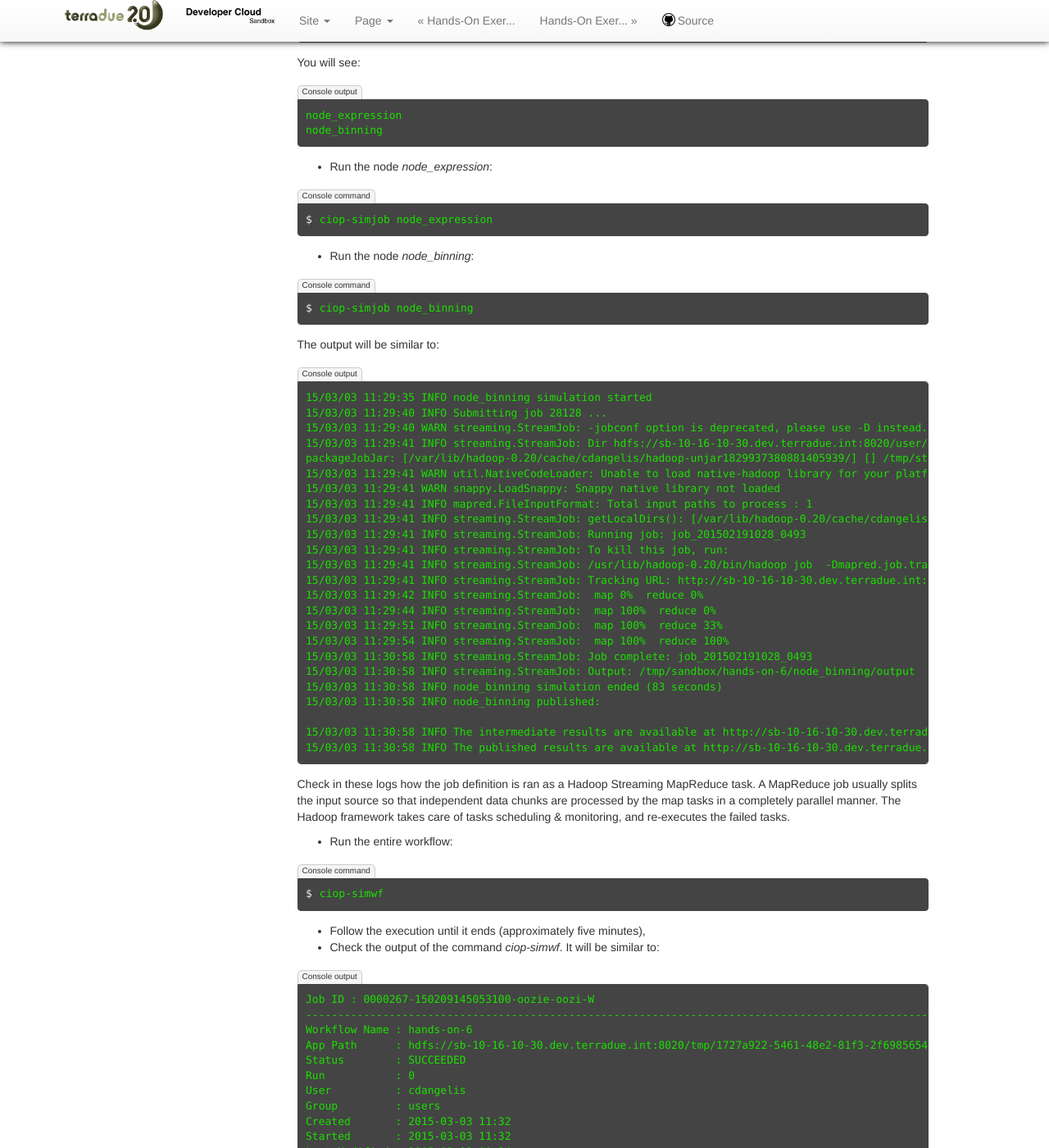
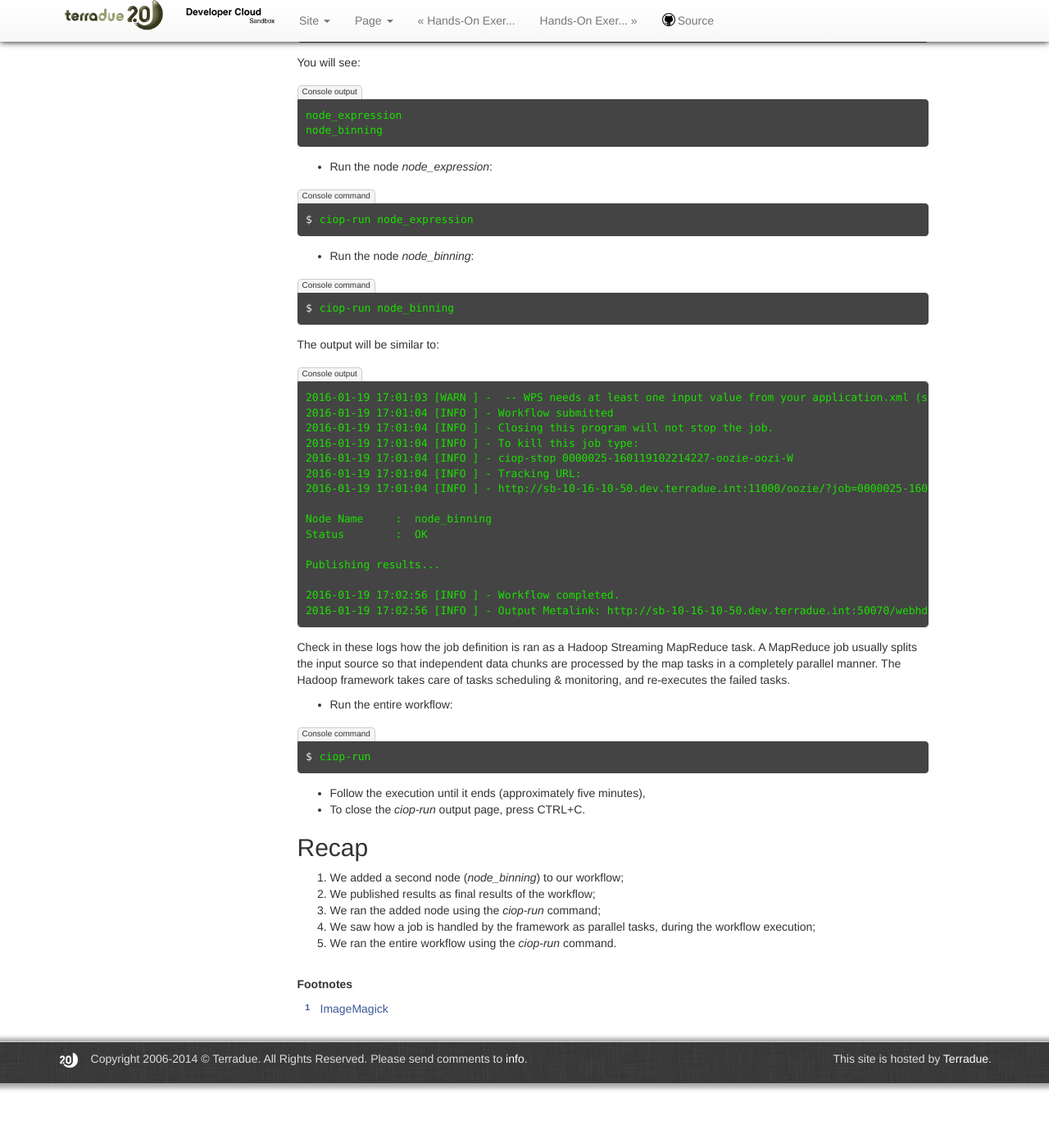
Before and after one commit to Terradue/doc-developer-sandbox, a Sphinx documentation site: the page built from source/developer/multinode.rst, in a window 1280 px wide and 1400 px high, scrolled down 1170 px. Shown: the whole window at 82% size. Built offline with Sphinx 7.4.7, drawn with Linux system fonts in a browser that asks for light colours; pages that are not in the unit, such as notebooks, are missing from menus; some of the changed text lies outside the part shown.

Commit message:
Updated Hands-On Exercise 6. This refs #15690

```diff
--- a/source/developer/multinode.rst
+++ b/source/developer/multinode.rst
@@ -63,7 +63,7 @@ Run and debug the workflow
 
 .. code-block:: console
 
-  ciop-simjob -n
+  ciop-run -n
 
 You will see:
 
@@ -76,42 +76,33 @@ You will see:
 
 .. code-block:: console
 
-  ciop-simjob node_expression
+  ciop-run node_expression
 
 * Run the node *node_binning*:
 
 .. code-block:: console
 
-  ciop-simjob node_binning
+  ciop-run node_binning
 
 The output will be similar to:
 
 .. code-block:: console-output
 
-  15/03/03 11:29:35 INFO node_binning simulation started
-  15/03/03 11:29:40 INFO Submitting job 28128 ...
-  15/03/03 11:29:40 WARN streaming.StreamJob: -jobconf option is deprecated, please use -D instead.
-  15/03/03 11:29:41 INFO streaming.StreamJob: Dir hdfs://sb-10-16-10-30.dev.terradue.int:8020/user/cdangelis/monitor already exists
-  packageJobJar: [/var/lib/hadoop-0.20/cache/cdangelis/hadoop-unjar1829937380881405939/] [] /tmp/streamjob7701460819939999938.jar tmpDir=null
-  15/03/03 11:29:41 WARN util.NativeCodeLoader: Unable to load native-hadoop library for your platform... using builtin-java classes where applicable
-  15/03/03 11:29:41 WARN snappy.LoadSnappy: Snappy native library not loaded
-  15/03/03 11:29:41 INFO mapred.FileInputFormat: Total input paths to process : 1
-  15/03/03 11:29:41 INFO streaming.StreamJob: getLocalDirs(): [/var/lib/hadoop-0.20/cache/cdangelis/mapred/local]
-  15/03/03 11:29:41 INFO streaming.StreamJob: Running job: job_201502191028_0493
-  15/03/03 11:29:41 INFO streaming.StreamJob: To kill this job, run:
-  15/03/03 11:29:41 INFO streaming.StreamJob: /usr/lib/hadoop-0.20/bin/hadoop job  -Dmapred.job.tracker=sb-10-16-10-30.dev.terradue.int:8021 -kill job_201502191028_0493
-  15/03/03 11:29:41 INFO streaming.StreamJob: Tracking URL: http://sb-10-16-10-30.dev.terradue.int:50030/jobdetails.jsp?jobid=job_201502191028_0493
-  15/03/03 11:29:42 INFO streaming.StreamJob:  map 0%  reduce 0%
-  15/03/03 11:29:44 INFO streaming.StreamJob:  map 100%  reduce 0%
-  15/03/03 11:29:51 INFO streaming.StreamJob:  map 100%  reduce 33%
-  15/03/03 11:29:54 INFO streaming.StreamJob:  map 100%  reduce 100%
-  15/03/03 11:30:58 INFO streaming.StreamJob: Job complete: job_201502191028_0493
-  15/03/03 11:30:58 INFO streaming.StreamJob: Output: /tmp/sandbox/hands-on-6/node_binning/output
-  15/03/03 11:30:58 INFO node_binning simulation ended (83 seconds)
-  15/03/03 11:30:58 INFO node_binning published:
+  2016-01-19 17:01:03 [WARN ] -  -- WPS needs at least one input value from your application.xml (source or parameter with scope=runtime);
+  2016-01-19 17:01:04 [INFO ] - Workflow submitted
+  2016-01-19 17:01:04 [INFO ] - Closing this program will not stop the job.
+  2016-01-19 17:01:04 [INFO ] - To kill this job type:
+  2016-01-19 17:01:04 [INFO ] - ciop-stop 0000025-160119102214227-oozie-oozi-W
+  2016-01-19 17:01:04 [INFO ] - Tracking URL:
+  2016-01-19 17:01:04 [INFO ] - http://sb-10-16-10-50.dev.terradue.int:11000/oozie/?job=0000025-160119102214227-oozie-oozi-W
 
-  15/03/03 11:30:58 INFO The intermediate results are available at http://sb-10-16-10-30.dev.terradue.int:50075/browseDirectory.jsp?dir=/tmp/sandbox/hands-on-6/node_binning%2Fdata&namenodeInfoPort=50070
-  15/03/03 11:30:58 INFO The published results are available at http://sb-10-16-10-30.dev.terradue.int:50075/browseDirectory.jsp?dir=/tmp/sandbox/hands-on-6/node_binning%2F_results&namenodeInfoPort=50070
+  Node Name     :  node_binning
+  Status        :  OK
+
+  Publishing results...
+
+  2016-01-19 17:02:56 [INFO ] - Workflow completed.
+  2016-01-19 17:02:56 [INFO ] - Output Metalink: http://sb-10-16-10-50.dev.terradue.int:50070/webhdfs/v1/ciop/run/hands-on-6/0000025-160119102214227-oozie-oozi-W/results.metalink?op=OPEN
 
 Check in these logs how the job definition is ran as a Hadoop Streaming MapReduce task.
 A MapReduce job usually splits the input source so that independent data chunks are processed by the map tasks in a completely parallel manner.
@@ -121,50 +112,20 @@ The Hadoop framework takes care of tasks scheduling & monitoring, and re-execute
 
 .. code-block:: console
 
-  ciop-simwf
+  ciop-run
 
 * Follow the execution until it ends (approximately five minutes),
 
-* Check the output of the command *ciop-simwf*. It will be similar to:
-
-.. code-block:: console-output
-
-  Job ID : 0000267-150209145053100-oozie-oozi-W
-  ------------------------------------------------------------------------------------------------------------------------------------
-  Workflow Name : hands-on-6
-  App Path      : hdfs://sb-10-16-10-30.dev.terradue.int:8020/tmp/1727a922-5461-48e2-81f3-2f6985654b52hands-on-6/workflow.xml
-  Status        : SUCCEEDED
-  Run           : 0
-  User          : cdangelis
-  Group         : users
-  Created       : 2015-03-03 11:32
-  Started       : 2015-03-03 11:32
-  Last Modified : 2015-03-03 11:34
-  Ended         : 2015-03-03 11:34
-
-  Actions
-  ------------------------------------------------------------------------------------------------------------------------------------
-  ID                                                                            Status    Ext ID                 Ext Status Err Code
-  ------------------------------------------------------------------------------------------------------------------------------------
-  0000267-150209145053100-oozie-oozi-W@hdfscommands                             OK    -                      OK         -
-  ------------------------------------------------------------------------------------------------------------------------------------
-  0000267-150209145053100-oozie-oozi-W@n-node_expression                        OK        job_201502191028_0495  SUCCEEDED  -
-  ------------------------------------------------------------------------------------------------------------------------------------
-  0000267-150209145053100-oozie-oozi-W@n-node_binning                           OK        job_201502191028_0497  SUCCEEDED  -
-  ------------------------------------------------------------------------------------------------------------------------------------
-  0000267-150209145053100-oozie-oozi-W@publish-results                          OK        job_201502191028_0499  SUCCEEDED  -
-  ------------------------------------------------------------------------------------------------------------------------------------
-
-* To close the *ciop-simwf* output page, press CTRL+C.
+* To close the *ciop-run* output page, press CTRL+C.
 
 Recap
 =====
 
 #. We added a second node (*node_binning*) to our workflow;
 #. We published results as final results of the workflow;
-#. We ran the added node using the *ciop-simjob* command;
+#. We ran the added node using the *ciop-run* command;
 #. We saw how a job is handled by the framework as parallel tasks, during the workflow execution;
-#. We ran the entire workflow using the *ciop-simwf* command.
+#. We ran the entire workflow using the *ciop-run* command.
 
 .. rubric:: Footnotes
 
```
